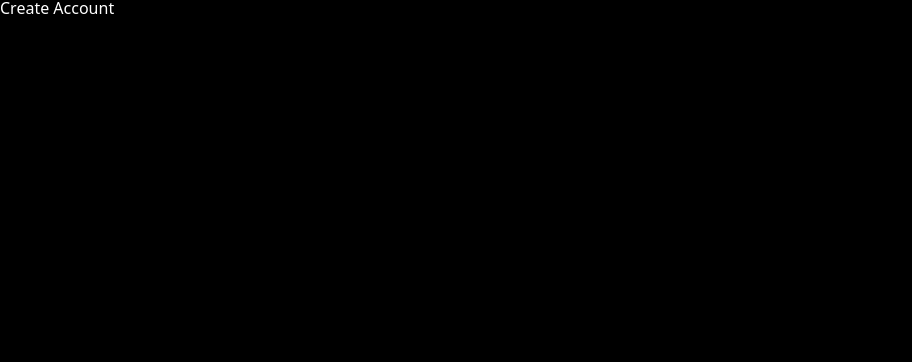
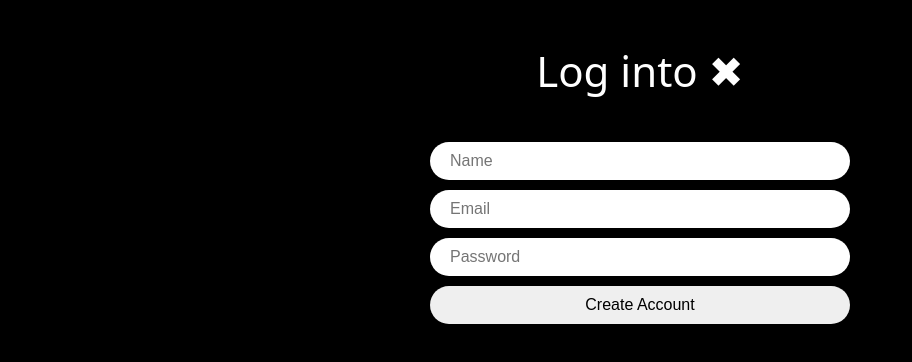
Before and after one commit to tigger-cherground/study-nwitter-reloaded, a React (Vite) app: page /create-account in a window 1280 px wide. Shown: the top 362 px of the page, without its empty margins (0-912 px from the left). Built offline with nearby package versions, Linux system fonts and the light colour scheme; the HTML template or start-up script is replaced by a standard one.

Commit message:
forms and UI

```diff
--- a/src/App.tsx
+++ b/src/App.tsx
@@ -4,10 +4,11 @@
 import Profile from "./routes/profile";
 import Login from "./routes/login";
 import CreateAccount from "./routes/create-account";
-import { createGlobalStyle } from "styled-components";
+import styled, { createGlobalStyle } from "styled-components";
 import reset from "styled-reset";
 import { useEffect, useState } from "react";
 import LoadingScreen from "./components/loading-screen";
+import { auth } from "./firebase";
 
 const router = createBrowserRouter([
   {
@@ -47,20 +48,27 @@
   }
 `;
 
+const Wrapper = styled.div`
+  height: 100vh;
+  display: flex;
+  justify-content: center;
+`;
+
 function App() {
   const [isLoading, setIsLoading] = useState(true);
   const init = async() => {
     // wait for firebase
+    await auth.authStateReady();
     setIsLoading(false);
   };
   useEffect(() => {
     init();
   }, []);
   return (
-    <>
+    <Wrapper>
       <GlobalStyles />
       {isLoading ? <LoadingScreen /> : <RouterProvider router={router} />}
-    </>
+    </Wrapper>
   )
 }
 
--- a/src/firebase.ts
+++ b/src/firebase.ts
@@ -1,5 +1,6 @@
 // Import the functions you need from the SDKs you need
 import { initializeApp } from "firebase/app";
+import { getAuth } from "firebase/auth";
 // TODO: Add SDKs for Firebase products that you want to use
 // https://firebase.google.com/docs/web/setup#available-libraries
 
@@ -15,3 +16,5 @@
 
 // Initialize Firebase
 const app = initializeApp(firebaseConfig);
+
+export const auth = getAuth(app);
--- a/src/routes/create-account.tsx
+++ b/src/routes/create-account.tsx
@@ -1,3 +1,105 @@
+import { useState } from "react";
+import { styled } from "styled-components";
+
+const Wrapper = styled.div`
+    height: 100%;
+    display: flex;
+    flex-direction: column;
+    align-items: center;
+    width: 420px;
+    padding: 50px 0px;
+`;
+
+const Title = styled.h1`
+    font-size: 42px;;
+`;
+
+const Form = styled.form`
+    margin-top: 50px;
+    display: flex;
+    flex-direction: column;
+    gap: 10px;
+    width: 100%;
+`;
+
+const Input = styled.input`
+    padding: 10px 20px;
+    border-radius: 50px;
+    border: none;
+    width: 100%;
+    font-size: 16px;
+    &[type="sumbit"] {
+        cursor: pointer;
+        &:hover {
+            opacity: 0.8;
+        }
+    }
+`;
+
+const Error = styled.span`
+    font-weight: 600;
+    color: tomato;
+`;
+
 export default function CreateAccount() {
-    return <h1>Create Account</h1>
+    const [isLoading, setIsLoading] = useState(false);
+    const [name, setName] = useState("");
+    const [email, setEmail] = useState("");
+    const [password, setPassword] = useState("");
+    const [error, setError] = useState("");
+    const onChange = (e: React.ChangeEvent<HTMLInputElement>) => {
+        const { target: {name, value}} = e;
+        if (name === "name") {
+            setName(value);
+        } else if (name === "email") {
+            setEmail(value);
+        } else if (name === "password") {
+            setPassword(value);
+        }
+    }
+    const onSubmit = (e: React.FormEvent<HTMLFormElement>) => {
+        e.preventDefault();
+        try {
+            // create an account
+            // set the name of the user.
+            // redirect to the home page
+        } catch(e) {
+            // setError
+        } finally {
+            setIsLoading(false);
+        }
+    }
+    return (
+      <Wrapper>
+        <Title>Log into ✖︎</Title>
+        <Form onSubmit={onSubmit}>
+          <Input
+            name="name"
+            value={name}
+            placeholder="Name"
+            type="text"
+            onChange={onChange}
+            required
+          />
+          <Input
+            name="email"
+            value={email}
+            placeholder="Email"
+            type="email"
+            onChange={onChange}
+            required
+          />
+          <Input
+            name="password"
+            value={password}
+            placeholder="Password"
+            type="password"
+            onChange={onChange}
+            required
+          />
+          <Input type="submit" value={isLoading ? "Loading..." : "Create Account"} />
+        </Form>
+        { error !== "" ? <Error>{error}</Error> : null }
+      </Wrapper>
+    );
 }
```
Also changed, not shown: 1 other file (tests, documents, lock files or other folders).
